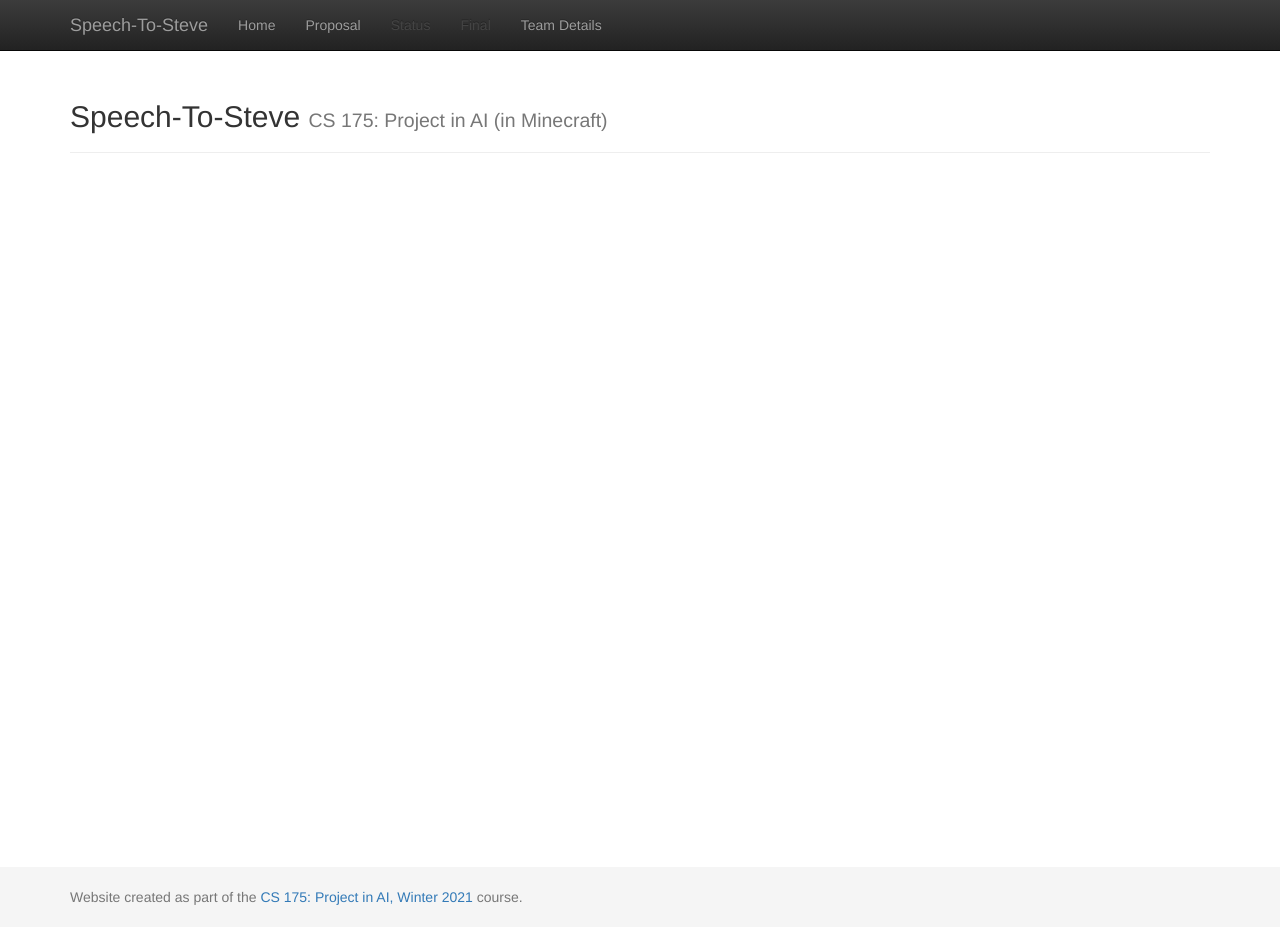
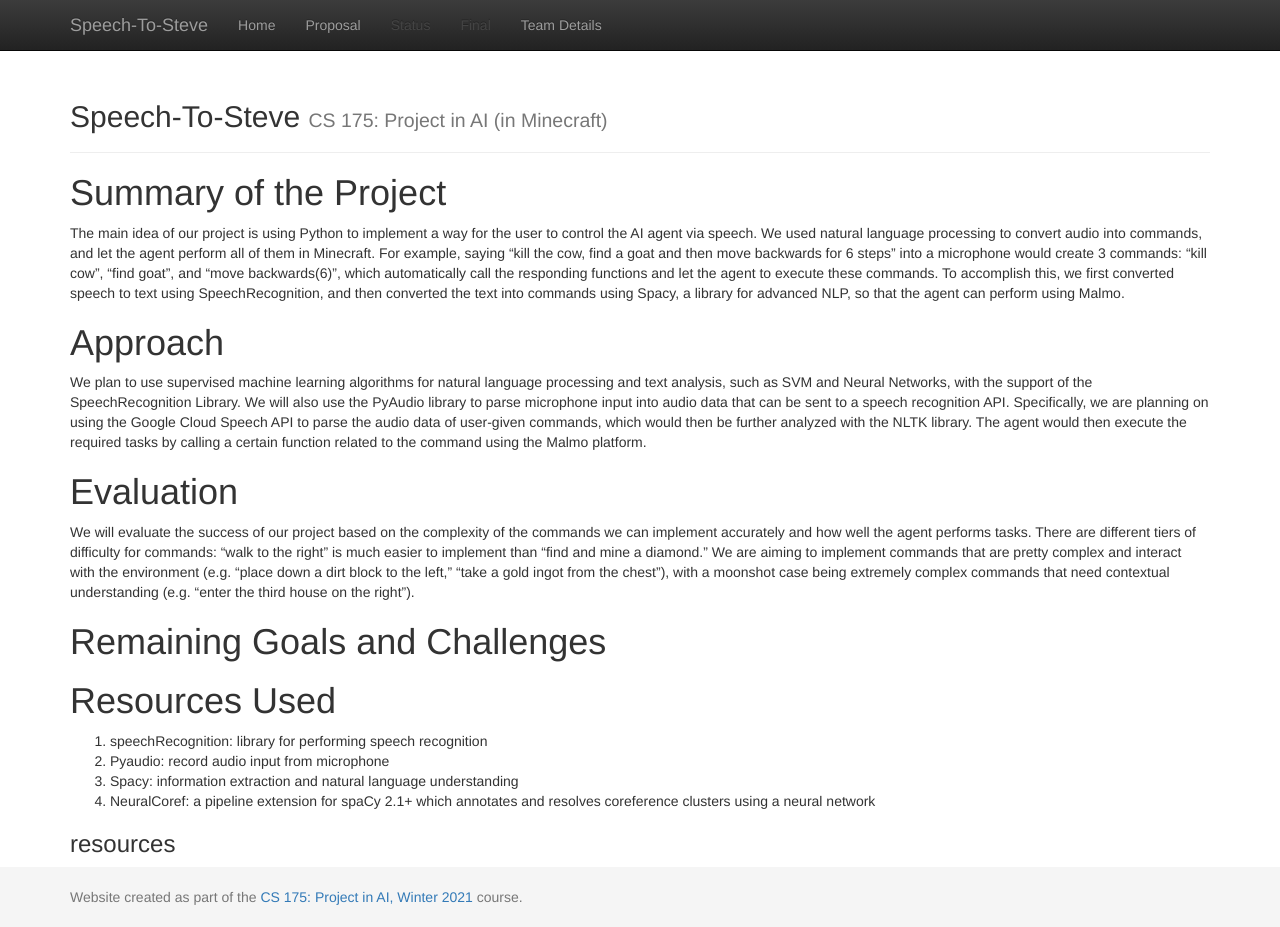
Before and after one commit to geeeeeeeeew/CS-175-Team-Direction-, a Jekyll site: the page built from docs/status/status.md, in a window 1280 px wide and 927 px high. Built offline with Jekyll 4.4.1, drawn with Linux system fonts in a browser that asks for light colours.

Commit message:
Update status.md

```diff
--- a/docs/status/status.md
+++ b/docs/status/status.md
@@ -2,3 +2,27 @@
 layout: default
 title:  Status
 ---
+
+# Summary of the Project
+The main idea of our project is using Python to implement a way for the user to control the AI agent via speech. We used natural language processing to convert audio into commands, and let the agent perform all of them in Minecraft. For example, saying “kill the cow, find a goat and then move backwards for 6 steps” into a microphone would create 3 commands: "kill cow", "find goat", and "move backwards(6)", which automatically call the responding functions and let the agent to execute these commands. To accomplish this, we first converted speech to text using SpeechRecognition, and then converted the text into commands using Spacy, a library for advanced NLP, so that the agent can perform using Malmo.
+
+# Approach
+
+
+
+
+We plan to use supervised machine learning algorithms for natural language processing and text analysis, such as SVM and Neural Networks, with the support of the SpeechRecognition Library. We will also use the PyAudio library to parse microphone input into audio data that can be sent to a speech recognition API. Specifically, we are planning on using the Google Cloud Speech API to parse the audio data of user-given commands, which would then be further analyzed with the NLTK library. The agent would then execute the required tasks by calling a certain function related to the command using the Malmo platform.
+
+# Evaluation
+We will evaluate the success of our project based on the complexity of the commands we can implement accurately and how well the agent performs tasks. There are different tiers of difficulty for commands: “walk to the right” is much easier to implement than “find and mine a diamond.” We are aiming to implement commands that are pretty complex and interact with the environment (e.g. “place down a dirt block to the left,” “take a gold ingot from the chest”), with a moonshot case being extremely complex commands that need contextual understanding (e.g. “enter the third house on the right”).
+
+# Remaining Goals and Challenges
+
+# Resources Used
+1. speechRecognition: library for performing speech recognition
+2. Pyaudio: record audio input from microphone
+3. Spacy: information extraction and natural language understanding
+4. NeuralCoref: a pipeline extension for spaCy 2.1+ which annotates and resolves coreference clusters using a neural network
+
+
+### resources
```
